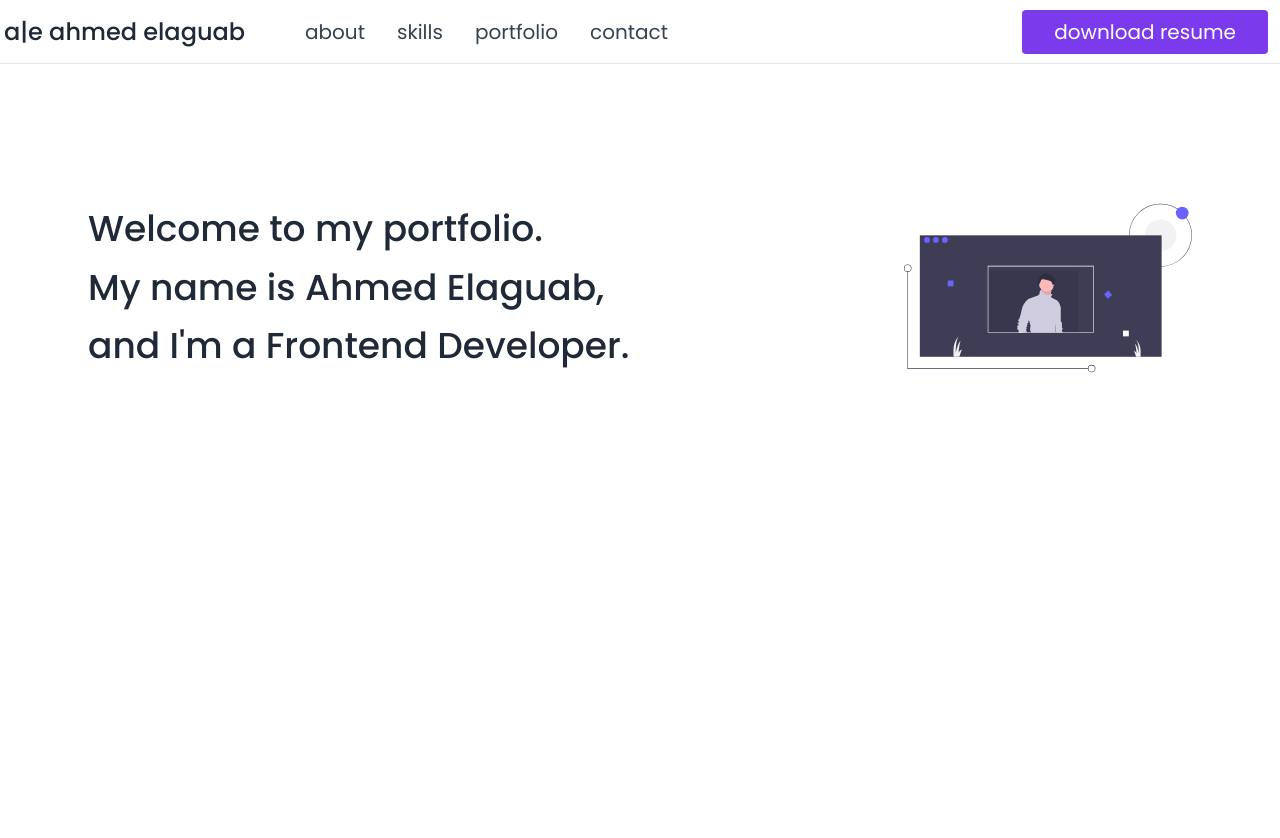
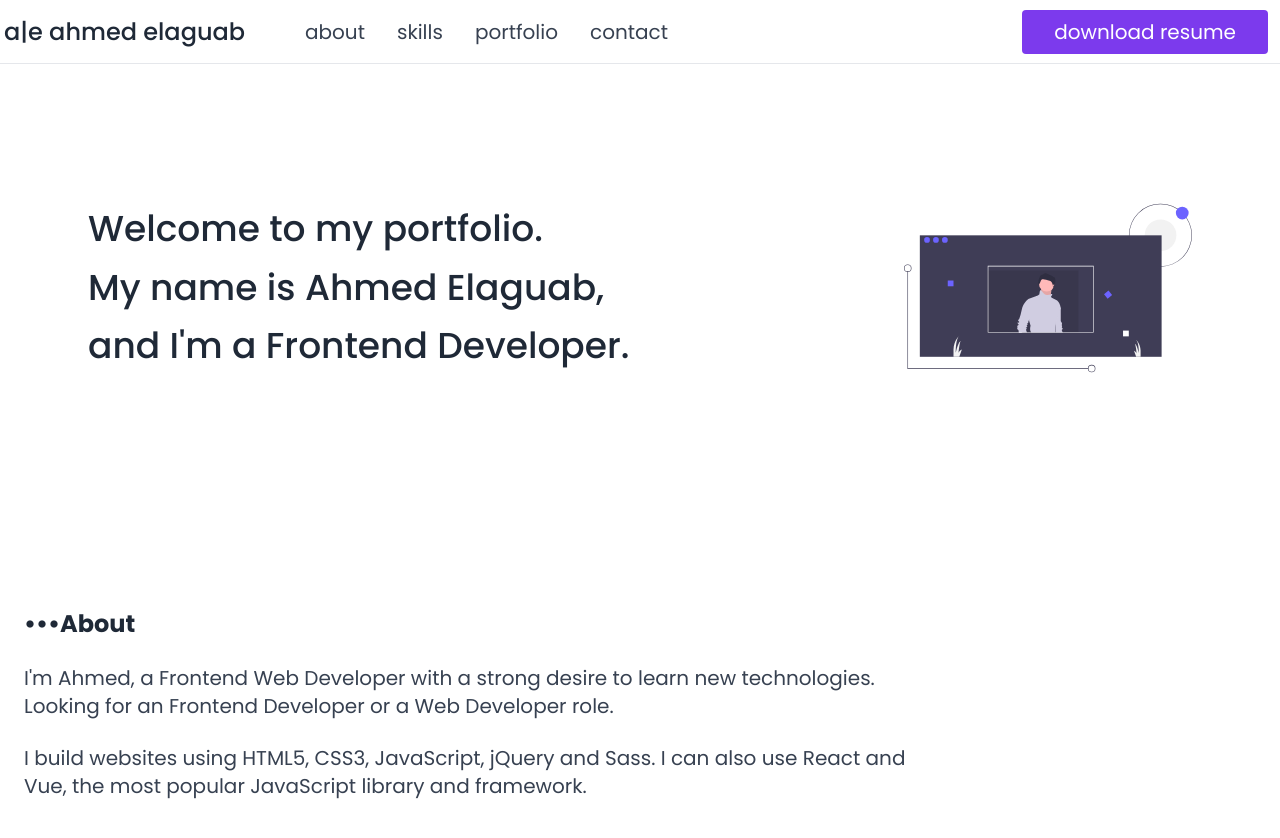
Before and after one commit to AhmedElaguab/my-portfolio-v1.0, a React (Create React App) app: page / in a window 1280 px wide. Shown: the top 838 px of the page. Before the commit the page ends 800 px from the top, so only its background shows below. Built offline with nearby package versions, Linux system fonts and the light colour scheme.

Commit message:
Add about section component

```diff
--- a/package.json
+++ b/package.json
@@ -10,6 +10,7 @@
     "react": "^17.0.2",
     "react-dom": "^17.0.2",
     "react-icons": "^4.2.0",
+    "react-router-dom": "^5.2.0",
     "react-scripts": "4.0.3",
     "web-vitals": "^1.0.1"
   },
--- a/src/App.js
+++ b/src/App.js
@@ -1,12 +1,16 @@
+import { Switch, Route } from 'react-router-dom';
+
 import { Layout } from './components/Layout';
-import { Intro } from './components/Intro';
+import { HomePage } from './pages/HomePage';
 
 function App() {
   return (
     <div className="min-h-screen bg-gray-white text-gray-800">
       <Layout>
         <main className="pt-20">
-          <Intro />
+          <Switch>
+            <Route exact path="/" component={HomePage} />
+          </Switch>
         </main>
       </Layout>
     </div>
--- /dev/null
+++ b/src/components/About.jsx
@@ -0,0 +1,21 @@
+export const About = () => {
+  return (
+    <section className="container">
+      <div className="px-6">
+        <div className="py-28">
+          <h2 className="text-2xl font-bold">•••About</h2>
+          <p className="mt-6 text-xl text-gray-700 w-9/12">
+            I'm Ahmed, a Frontend Web Developer with a strong desire to learn
+            new technologies. Looking for an Frontend Developer or a Web
+            Developer role.
+          </p>
+          <p className="mt-6 text-xl text-gray-700 w-9/12">
+            I build websites using HTML5, CSS3, JavaScript, jQuery and Sass. I
+            can also use React and Vue, the most popular JavaScript library and
+            framework.
+          </p>
+        </div>
+      </div>
+    </section>
+  );
+};
--- a/src/index.js
+++ b/src/index.js
@@ -3,10 +3,13 @@ import ReactDOM from 'react-dom';
 import './index.css';
 import App from './App';
 import reportWebVitals from './reportWebVitals';
+import { BrowserRouter as Router } from 'react-router-dom';
 
 ReactDOM.render(
   <React.StrictMode>
-    <App />
+    <Router>
+      <App />
+    </Router>
   </React.StrictMode>,
   document.getElementById('root')
 );
--- /dev/null
+++ b/src/pages/HomePage.jsx
@@ -0,0 +1,11 @@
+import { Intro } from '../components/Intro';
+import { About } from '../components/About';
+
+export const HomePage = () => {
+  return (
+    <div>
+      <Intro />
+      <About />
+    </div>
+  );
+};
```
Also changed, not shown: 1 other file (tests, documents, lock files or other folders).
